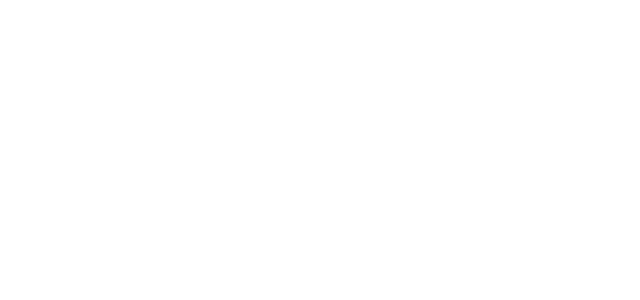
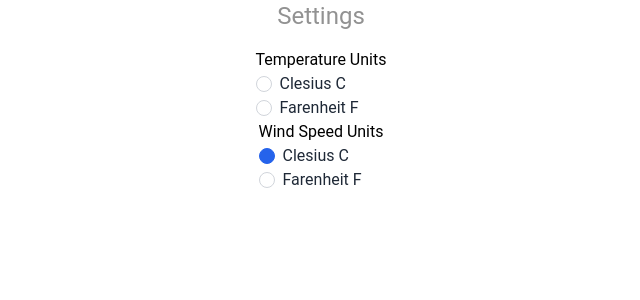
Before and after one commit to Agent-Ebimene/meteo-app, a React (Create React App) app: page /settings in a window 1280 px wide. Before the commit this address had no page. Shown: the top 300 px of the page, without its empty margins (319-959 px from the left). Built offline with nearby package versions, Linux system fonts and the light colour scheme.

Commit message:
Add up changes made to files CityInput, SingleCity, Home and City Details for performance purpose

```diff
--- a/src/App.css
+++ b/src/App.css
@@ -22,9 +22,16 @@ body {
   justify-content: center;
   align-items: center;
 }
-
-.search-box {
+.search-input-container {
+  display: flex;
+  align-items: center;
+}
+.search-input {
   background: var(--bgColor);
+}
+.search-icon {
+  margin-top: -0.8rem;
+  margin-left: -0.2rem;
 }
 .city {
   padding-inline: 1rem;
--- a/src/App.js
+++ b/src/App.js
@@ -4,18 +4,19 @@ import { useContext } from 'react';
 import { AppContext } from './context/AppContext';
 import Home from './pages/Home/Home';
 import CityDetails from './pages/CityDetails/CityDetails';
+import Settings from './pages/Settings/Setting';
 
 function App() {
-  const { weatherData, loading, setLoading, setWeatherData } = useContext(AppContext);
+  const { weatherData, isLoading, setIsLoading, setWeatherData } = useContext(AppContext);
   const handleGetWeatherVariables = async (city, interval) => {
-    setLoading(true);
+    setIsLoading(true);
     const weatherResponse = await fetch(
       `https://api.open-meteo.com/v1/forecast?latitude=${city.lat}&longitude=${city.lng}&${interval}=temperature_2m,relativehumidity_2m,dewpoint_2m,weathercode,pressure_msl,surface_pressure,windspeed_10m,windspeed_80m,windspeed_120m,soil_temperature_0cm,soil_temperature_6cm,soil_temperature_18cm`
     );
     if (weatherResponse.ok) {
       const responseData = await weatherResponse.json();
       setWeatherData(responseData);
-      setLoading(false);
+      setIsLoading(false);
       console.log(weatherData);
     } else {
       throw 'Error getting Weather variables';
@@ -28,6 +29,7 @@ function App() {
         path="details/:city"
         element={<CityDetails handleGetWeatherVariables={handleGetWeatherVariables} />}
       />
+      <Route path="/settings" element={<Settings />} />
     </Routes>
   );
 }
--- a/src/components/Button.js
+++ b/src/components/Button.js
@@ -2,13 +2,13 @@ import { useContext } from 'react';
 import { GrFavorite } from 'react-icons/gr';
 import { AppContext } from '../context/AppContext';
 
-const Button = () => {
+const Button = ({ text }) => {
   const { handleFavouritePage } = useContext(AppContext);
   return (
     <div
       className="flex h-12 w-60 flex-row fixed right-0 text-2xl space-x-4 cursor-pointer bg-slate-500 rounded items-center justify-center add-favourite-btn"
       onClick={handleFavouritePage}>
-      <h2>Favourites</h2>
+      <h2>{text}</h2>
       <GrFavorite className="text-white" />
     </div>
   );
--- a/src/components/Favourites.js
+++ b/src/components/Favourites.js
@@ -6,11 +6,12 @@ import { FaTimes } from 'react-icons/fa';
 
 const Favourites = () => {
   const navigate = useNavigate();
-  const { favourites, isFavouritePage, handleDeleteFromFavourites, handleRemoveFavouritePage } =
+
+  const { favourites, showFavouritePage, handleDeleteFromFavourites, handleRemoveFavouritePage } =
     useContext(AppContext);
 
   return (
-    <div className={`py-10 favourites px-3  ${isFavouritePage ? 'favourites-visible' : ''}`}>
+    <div className={`py-10 favourites px-3  ${showFavouritePage ? 'favourites-visible' : ''}`}>
       <h2 className=" text-4xl text-white favourites-header ">Favourites</h2>
       <FaTimes
         className="fixed top-12 right-10 text-3xl text-red-600 cursor-pointer close-btn"
--- a/src/components/SingleCity.js
+++ b/src/components/SingleCity.js
@@ -1,27 +1,33 @@
 import { useContext } from 'react';
 import { useNavigate } from 'react-router-dom';
+
 import starIcon from '../assets/images/star.png';
 import { AppContext } from '../context/AppContext';
 
 const SingleCity = ({ city }) => {
   const { handleAddToFavourites } = useContext(AppContext);
   const navigate = useNavigate();
+
+  const { city: cityName } = city;
+
+  const addTofavourites = () => handleAddToFavourites(city);
+
   return (
     <div className="city">
       <div
         className="cursor-pointer"
         onClick={() => {
-          navigate(`details/${city.city}`, { state: { city } });
+          navigate(`details/${cityName}`, { state: { city } });
         }}>
         {' '}
-        <h2>{city.city}</h2>
+        <h2>{cityName}</h2>
       </div>
 
       <img
         src={starIcon}
         className="cursor-pointer"
         alt="city name"
-        onClick={() => handleAddToFavourites(city)}></img>
+        onClick={addTofavourites}></img>
     </div>
   );
 };
--- a/src/context/AppContext.js
+++ b/src/context/AppContext.js
@@ -5,13 +5,13 @@ export const AppContext = createContext();
 export const AppContextProvider = ({ children }) => {
   const [weatherData, setWeatherData] = useState();
   const [favourites, setFavourites] = useState([]);
-  const [loading, setLoading] = useState(false);
-  const [isFavouritePage, setIsFavouritePage] = useState(false);
+  const [isLoading, setIsLoading] = useState(false);
+  const [showFavouritePage, setShowFavouritePage] = useState(false);
   const handleFavouritePage = () => {
-    setIsFavouritePage(true);
+    setShowFavouritePage(true);
   };
   const handleRemoveFavouritePage = () => {
-    setIsFavouritePage(false);
+    setShowFavouritePage(false);
   };
   const handleAddToFavourites = (city) => {
     console.log(favourites);
@@ -27,10 +27,10 @@ export const AppContextProvider = ({ children }) => {
     <AppContext.Provider
       value={{
         weatherData,
-        isFavouritePage,
+        showFavouritePage,
         favourites,
-        loading,
-        setLoading,
+        isLoading,
+        setIsLoading,
         setWeatherData,
         handleFavouritePage,
         handleRemoveFavouritePage,
--- a/src/pages/Home/Home.js
+++ b/src/pages/Home/Home.js
@@ -8,7 +8,7 @@ import Button from '../../components/Button';
 
 const Home = () => {
   const [cityInput, setCityInput] = useState('');
-  const { isFavouritePage } = useContext(AppContext);
+  const { showFavouritePage } = useContext(AppContext);
   const handleSearchCity = (value) => {
     setCityInput(value);
   };
@@ -20,8 +20,8 @@ const Home = () => {
 
   return (
     <div className="flex flex-row space-between ">
-      {!isFavouritePage && <Button />}
-      {isFavouritePage && <Favourites />}
+      {!showFavouritePage && <Button text="Favourites" />}
+      {showFavouritePage && <Favourites />}
       <div className="flex flex-col items-center w-full py-24">
         <h1 className="  text-center text-4xl m-5">Meteo App</h1>
 
--- /dev/null
+++ b/src/pages/Settings/Setting.js
@@ -0,0 +1,74 @@
+const Settings = () => {
+  return (
+    <div>
+      <h2 className="text-2xl city-header text-center">Settings</h2>
+      <div className="flex justify-center">
+        <div>
+          <h3>Temperature Units</h3>
+          <div className="form-check">
+            <input
+              className="form-check-input appearance-none rounded-full h-4 w-4 border border-gray-300 bg-white checked:bg-blue-600 checked:border-blue-600 focus:outline-none transition duration-200 mt-1 align-top bg-no-repeat bg-center bg-contain float-left mr-2 cursor-pointer"
+              type="radio"
+              name="flexRadioDefault"
+              id="flexRadioDefault1"
+              checked
+            />
+            <label
+              className="form-check-label inline-block text-gray-800"
+              htmlFor="flexRadioDefault1">
+              Clesius C
+            </label>
+          </div>
+          <div className="form-check">
+            <input
+              className="form-check-input appearance-none rounded-full h-4 w-4 border border-gray-300 bg-white checked:bg-blue-600 checked:border-blue-600 focus:outline-none transition duration-200 mt-1 align-top bg-no-repeat bg-center bg-contain float-left mr-2 cursor-pointer"
+              type="radio"
+              name="flexRadioDefault"
+              id="flexRadioDefault2"
+            />
+            <label
+              className="form-check-label inline-block text-gray-800"
+              htmlFor="flexRadioDefault2">
+              Farenheit F
+            </label>
+          </div>
+        </div>
+      </div>
+
+      <div className="flex justify-center">
+        <div>
+          <h3>Wind Speed Units</h3>
+          <div className="form-check">
+            <input
+              className="form-check-input appearance-none rounded-full h-4 w-4 border border-gray-300 bg-white checked:bg-blue-600 checked:border-blue-600 focus:outline-none transition duration-200 mt-1 align-top bg-no-repeat bg-center bg-contain float-left mr-2 cursor-pointer"
+              type="radio"
+              name="flexRadioDefault"
+              id="flexRadioDefault1"
+              checked
+            />
+            <label
+              className="form-check-label inline-block text-gray-800"
+              htmlFor="flexRadioDefault1">
+              Clesius C
+            </label>
+          </div>
+          <div className="form-check">
+            <input
+              className="form-check-input appearance-none rounded-full h-4 w-4 border border-gray-300 bg-white checked:bg-blue-600 checked:border-blue-600 focus:outline-none transition duration-200 mt-1 align-top bg-no-repeat bg-center bg-contain float-left mr-2 cursor-pointer"
+              type="radio"
+              name="flexRadioDefault"
+              id="flexRadioDefault2"
+            />
+            <label
+              className="form-check-label inline-block text-gray-800"
+              htmlFor="flexRadioDefault2">
+              Farenheit F
+            </label>
+          </div>
+        </div>
+      </div>
+    </div>
+  );
+};
+
+export default Settings;
```
Also changed, not shown: src/components/CityInput.js (+6 -4 lines), src/pages/CityDetails/CityDetails.js (+6 -7 lines).
